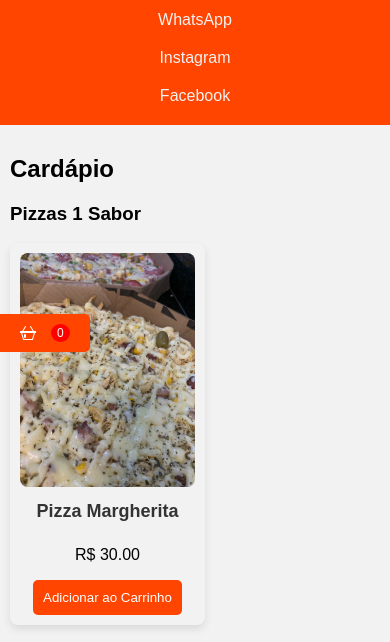
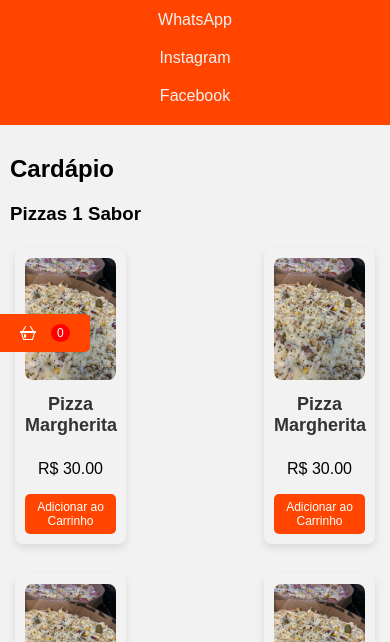
Before and after one commit to losnoaw/so-pizza-caldas-novas, a plain HTML site: page index.html in a window 390 px wide. Shown: the part 89-731 px from the top of the page. Drawn offline with Linux system fonts and the light colour scheme.

Commit message:
atualização css

```diff
--- a/styles.css
+++ b/styles.css
@@ -206,14 +206,16 @@ button:hover {
         justify-content: space-between;
     }
 
-    .categoria .item .pizza-item {
+    .categoria .item,
+    .pizza-item {
         flex: 1 1 25%; /* Ajusta a largura dos itens para 30% */
         margin: 5px; /* Espaçamento entre os itens */
         max-width: 30%; /* Garante que os itens não excedam 30% */
         box-sizing: border-box; /* Inclui padding e bordas na largura total */
     }
 
-    .categoria .item .pizza-item img {
+    .categoria .item img,
+    .pizza-item img {
         width: 100%;
         height: auto;
         object-fit: cover; /* Garante que a imagem seja bem ajustada no container */
@@ -221,6 +223,12 @@ button:hover {
 
     #whatsapp-btn img {
         width: 40px;
+    }
+
+    /* Ajuste de tamanho dos botões para dispositivos menores */
+    button {
+        padding: 8px; /* Reduz o padding nos botões */
+        font-size: 14px; /* Reduz o tamanho da fonte dos botões */
     }
 }
 
@@ -232,4 +240,10 @@ button:hover {
             50% - 10px
         ); /* Em dispositivos menores, 2 itens por linha */
     }
+
+    /* Ajuste de tamanho dos botões para dispositivos ainda menores */
+    button {
+        padding: 6px; /* Reduz ainda mais o padding nos botões */
+        font-size: 12px; /* Reduz o tamanho da fonte dos botões */
+    }
 }
```
